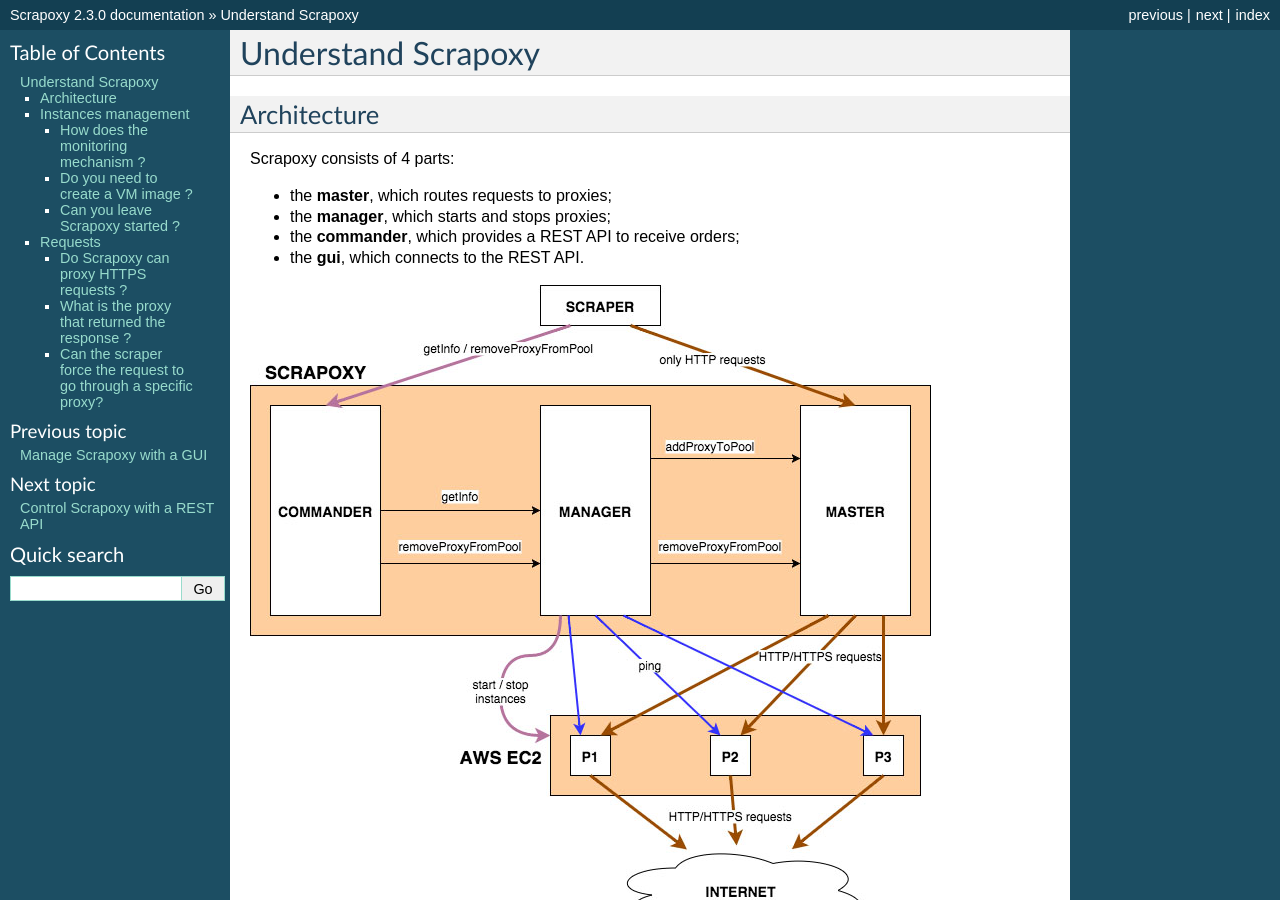
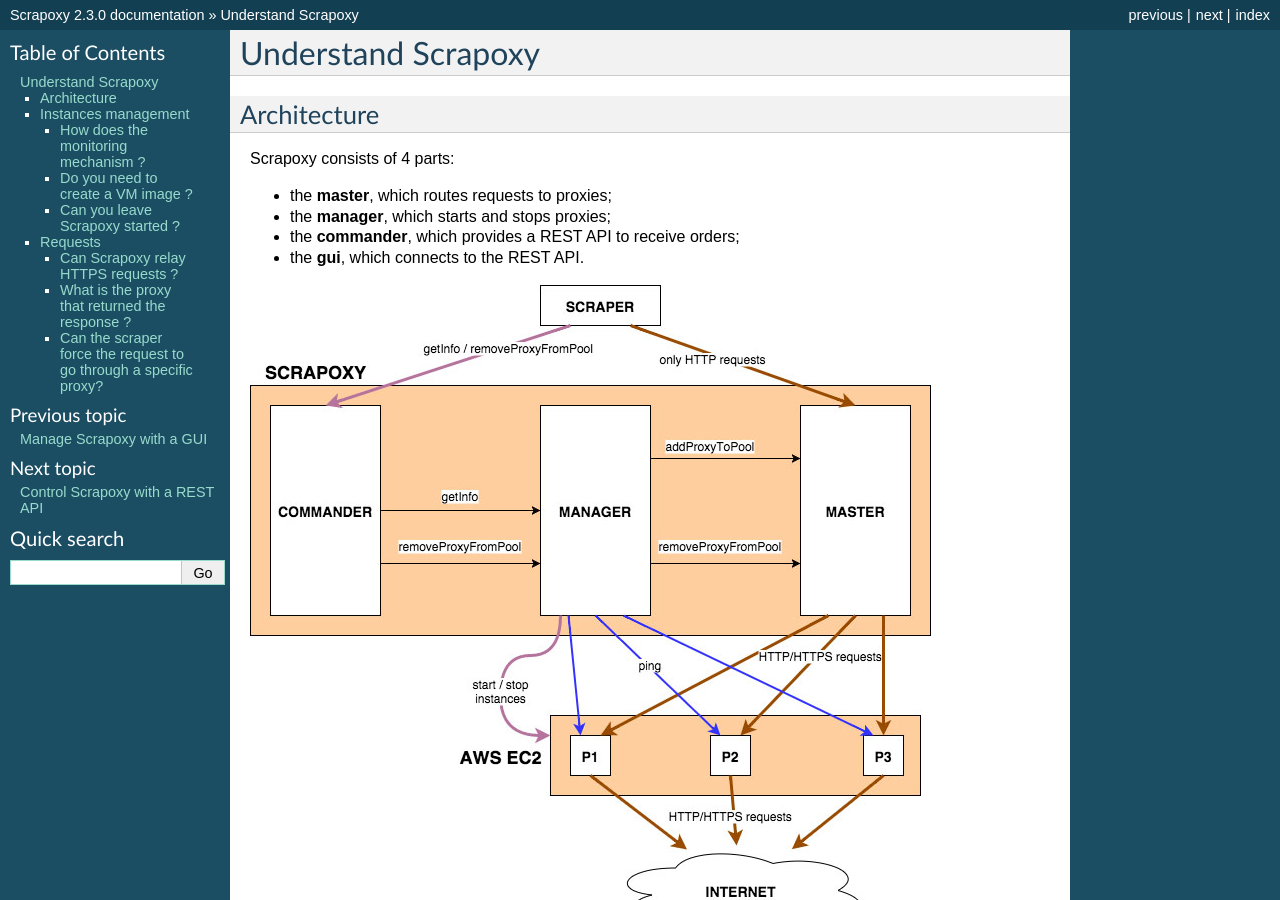
Before and after one commit to zahlio/scrapoxy, a Sphinx documentation site: the page built from docs/advanced/understand/index.rst, in a window 1280 px wide and 900 px high. Built offline with Sphinx 7.4.7, drawn with Linux system fonts in a browser that asks for light colours; some of the changed text lies outside the part shown.

Commit message:
fix(doc): correct typo

```diff
--- a/docs/advanced/understand/index.rst
+++ b/docs/advanced/understand/index.rst
@@ -69,7 +69,7 @@
 Requests
 ========
 
-Do Scrapoxy can proxy HTTPS requests ?
+Can Scrapoxy relay HTTPS requests ?
 --------------------------------------
 
 Yes. However, Scrapoxy **cannot use the CONNECT** mechanism.
```
